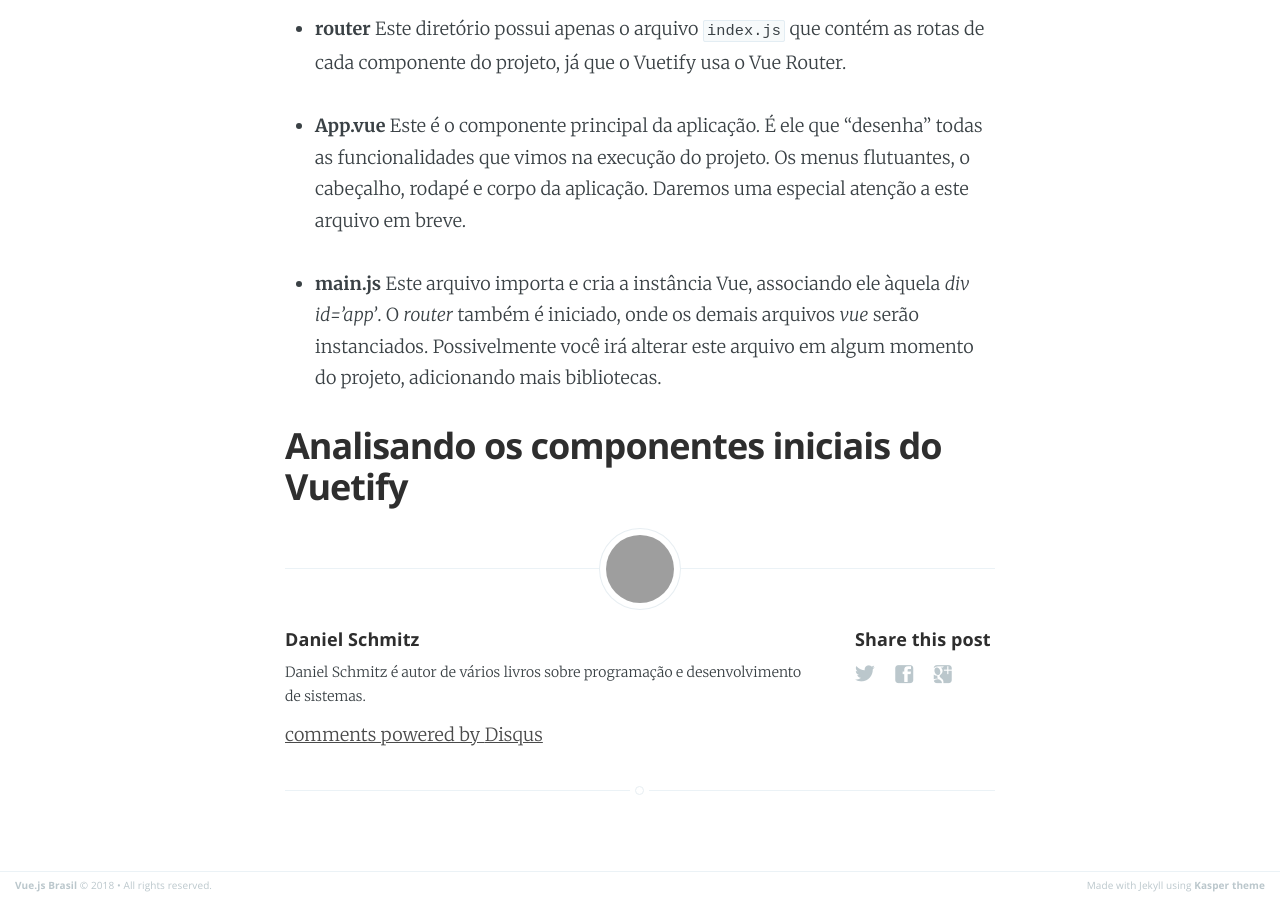
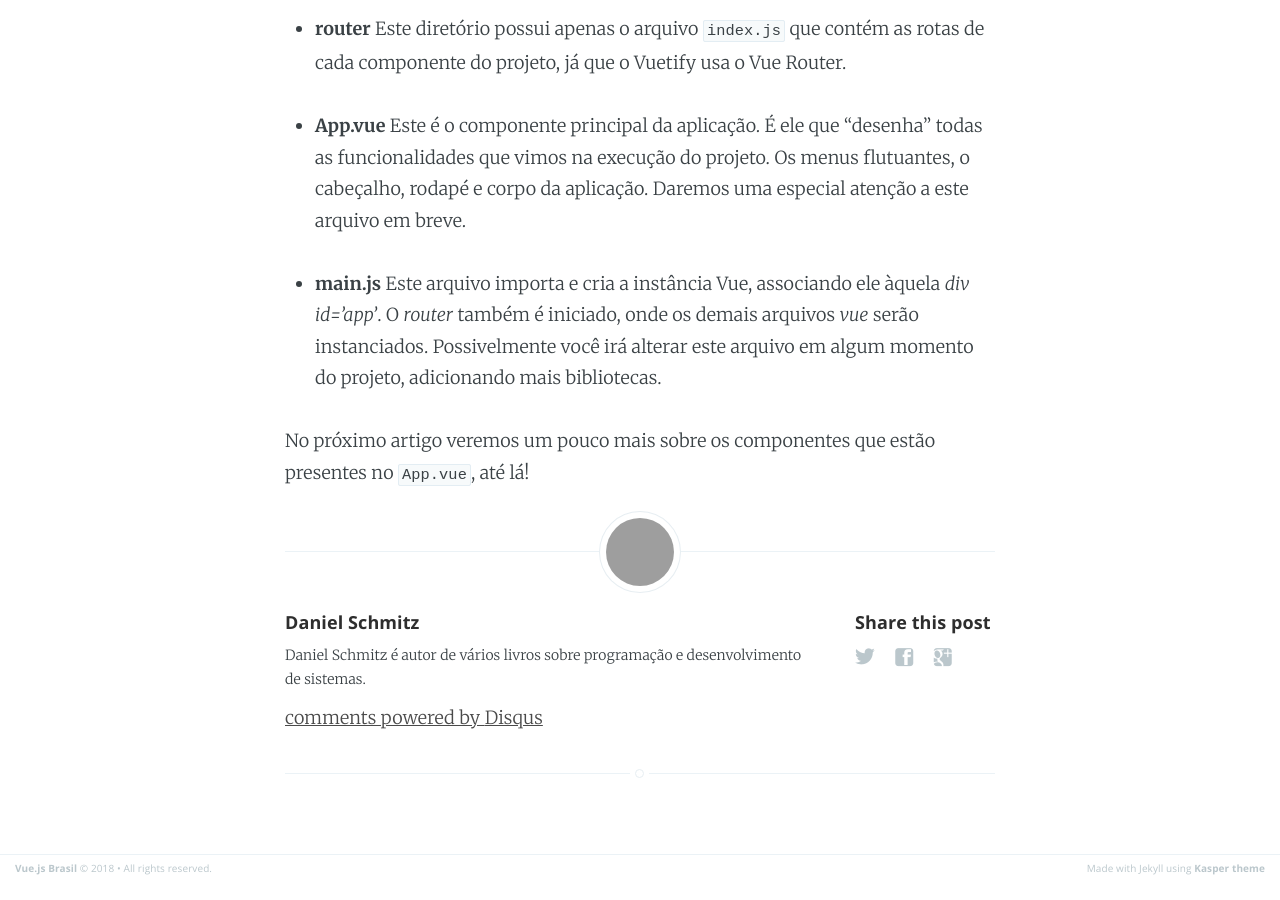
Before and after one commit to vuejs-br/blog, a Jekyll site: the page built from _posts/2018-04-02-conheca-o-vuetify-tutorial-dicas.md, in a window 1280 px wide and 900 px high, scrolled down 4447 px. Built offline with Jekyll 4.4.1, drawn with Linux system fonts in a browser that asks for light colours; comment, search, counter and statistics services are not loaded; some of the changed text lies outside the part shown; grey boxes are pictures that could not be loaded.

Commit message:
Update 2018-04-02-conheca-o-vuetify-tutorial-dicas.md

```diff
--- a/_posts/2018-04-02-conheca-o-vuetify-tutorial-dicas.md
+++ b/_posts/2018-04-02-conheca-o-vuetify-tutorial-dicas.md
@@ -80,4 +80,4 @@ E os arquivos:
 
 - **main.js** Este arquivo importa e cria a instância Vue, associando ele àquela *div id='app'*. O *router* também é iniciado, onde os demais arquivos *vue* serão instanciados. Possivelmente você irá alterar este arquivo em algum momento do projeto, adicionando mais bibliotecas.
 
-## Analisando os componentes iniciais do Vuetify
+No próximo artigo veremos um pouco mais sobre os componentes que estão presentes no `App.vue`, até lá!
```
Also changed, not shown: other parts of _posts/2018-04-02-conheca-o-vuetify-tutorial-dicas.md (+1 -1 lines).
